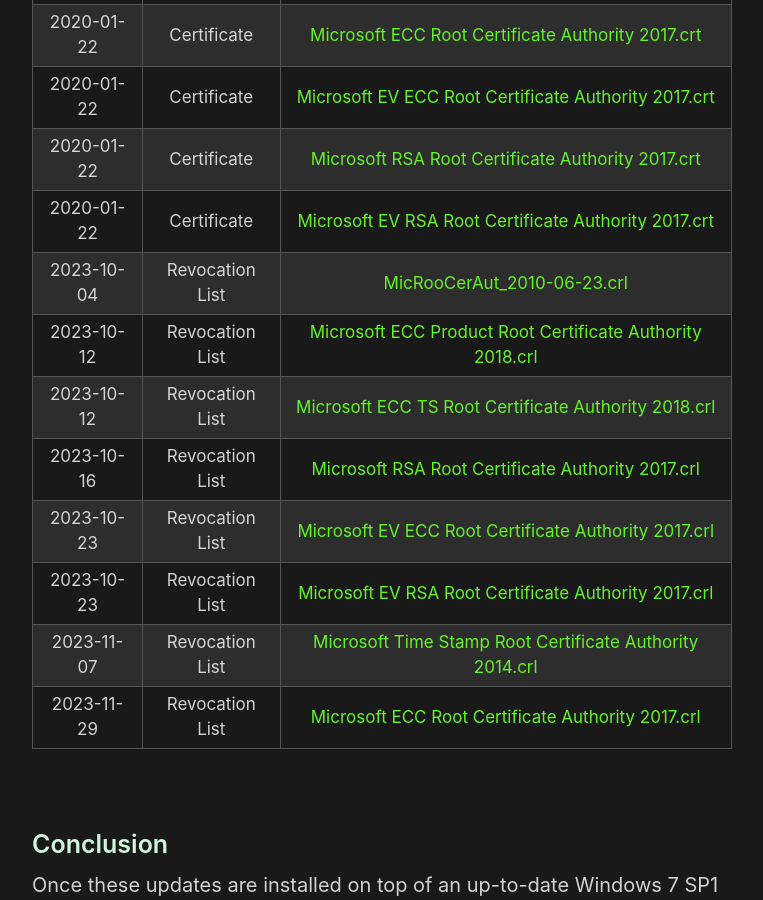
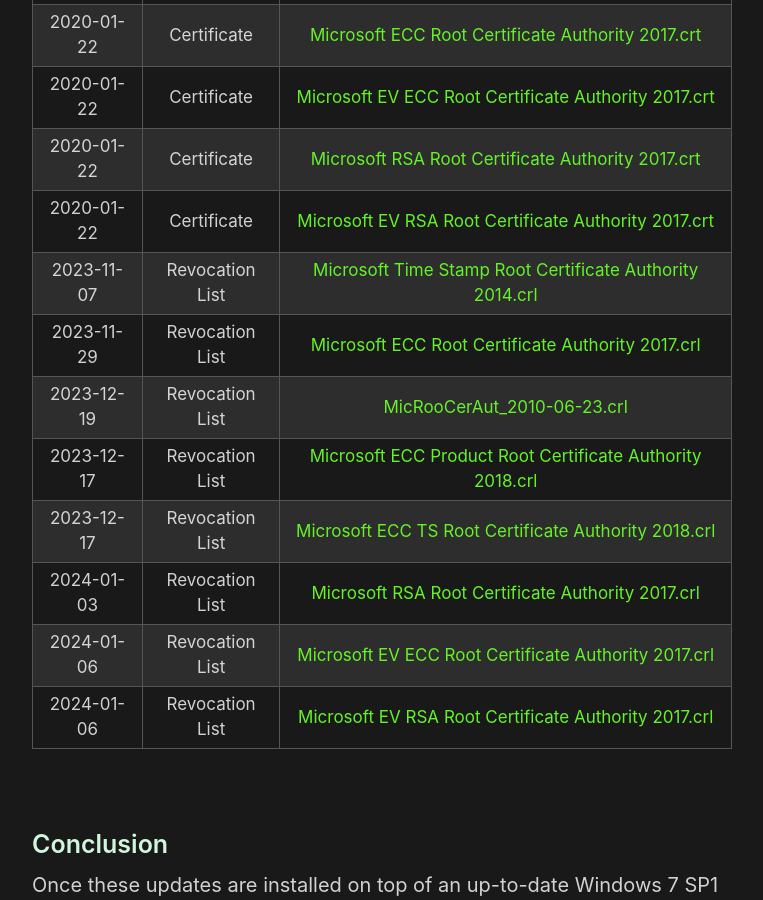
Before and after one commit to HackAndPwn/HackAndPwn.github.io, a Jekyll site: the page built from _posts/2020-05-23-windows-7-esu-patching.md, in a window 1280 px wide and 900 px high, scrolled down 15866 px. Shown: the whole window, without its empty margins (258-1021 px from the left). Built offline with Jekyll 4.4.1, drawn with Linux system fonts in a browser that asks for light colours; some of the changed text lies outside the part shown.

Commit message:
January 2024 updates

```diff
--- a/_posts/2020-05-23-windows-7-esu-patching.md
+++ b/_posts/2020-05-23-windows-7-esu-patching.md
@@ -2,7 +2,7 @@
 layout: post
 title: Windows 7 ESU Patching
 original_date: 2020-05-23
-date: 2023-12-22
+date: 2024-01-21
 ---
 
 With the May 2020 Windows 7 updates, I went on a mission to determine the minimum set of updates needed to enable all features within Windows 7, including optional hotfixes, and to have the most up-to-date installation possible.  After extensive testing, I concluded that 42 updates not offered through Windows Update would need to be installed to reach this objective.  The following sections describe the updates required and provide links to each.
@@ -125,12 +125,12 @@
 
 This section describes the latest ESU updates available for Windows 7.  All of these updates are cumulative containing fixes from all previous versions of the updates.  An ESU license is required to install these updates, and only the latest one needs to be installed.
 
-| KB Number   | Name                                      | Description | Download |
-|:-----------:|:-----------------------------------------:|-------------|:--------:|
-| KB5032383   | November 2023 Servicing Stack Update      | This update makes quality improvements to the servicing stack, which is the component that installs Windows updates. Servicing stack updates (SSU) makes sure that you have a robust and reliable servicing stack so that your devices can receive and install Microsoft updates. | [Windows6.1-KB5032383-x64.msu](https://github.com/HackAndPwn/Windows-7-Patching/raw/master/07_ESU_Updates/01_Windows6.1-KB5032383-x64.msu) <br>&nbsp;<br> [Windows6.1-KB5032383-x86.msu](https://github.com/HackAndPwn/Windows-7-Patching/raw/master/07_ESU_Updates/01_Windows6.1-KB5032383-x86.msu) |
-| KB5033433\* | December 2023 Windows 7 Cumulative Update | Security and Quality Rollup for Windows 7 SP1. | Windows6.1-KB5033433-x64.msu <br> [Part 1](https://github.com/HackAndPwn/Windows-7-Patching/raw/master/07_ESU_Updates/02_Windows6.1-KB5033433-x64.zip.001) <br> [Part 2](https://github.com/HackAndPwn/Windows-7-Patching/raw/master/07_ESU_Updates/02_Windows6.1-KB5033433-x64.zip.002) <br> [Part 3](https://github.com/HackAndPwn/Windows-7-Patching/raw/master/07_ESU_Updates/02_Windows6.1-KB5033433-x64.zip.003) <br> [Part 4](https://github.com/HackAndPwn/Windows-7-Patching/raw/master/07_ESU_Updates/02_Windows6.1-KB5033433-x64.zip.004) <br>&nbsp;<br> Windows6.1-KB5033433-x86.msu <br> [Part 1](https://github.com/HackAndPwn/Windows-7-Patching/raw/master/07_ESU_Updates/02_Windows6.1-KB5033433-x86.zip.001) <br> [Part 2](https://github.com/HackAndPwn/Windows-7-Patching/raw/master/07_ESU_Updates/02_Windows6.1-KB5033433-x86.zip.002) <br> [Part 3](https://github.com/HackAndPwn/Windows-7-Patching/raw/master/07_ESU_Updates/02_Windows6.1-KB5033433-x86.zip.003) |
-| KB5032000   | November 2023 .NET Framework 3.5.1 Update | Security and Quality Rollup for .NET Framework 3.5.1 for Windows 7 SP1. | [Windows6.1-KB5032000-x64.msu](https://github.com/HackAndPwn/Windows-7-Patching/raw/master/07_ESU_Updates/03_Windows6.1-KB5032000-x64.msu) <br>&nbsp;<br> [Windows6.1-KB5032000-x86.msu](https://github.com/HackAndPwn/Windows-7-Patching/raw/master/07_ESU_Updates/03_Windows6.1-KB5032000-x86.msu) |
-| KB5031995   | November 2023 .NET Framework 4.8 Update   | Security and Quality Rollup for .NET Framework 4.8 for Windows 7 SP1. | [ndp48-KB5031995-x64.exe](https://github.com/HackAndPwn/Windows-7-Patching/raw/master/07_ESU_Updates/04_ndp48-KB5031995-x64.exe) <br>&nbsp;<br> [ndp48-KB5031995-x86.exe](https://github.com/HackAndPwn/Windows-7-Patching/raw/master/07_ESU_Updates/04_ndp48-KB5031995-x86.exe) |
+| KB Number   | Name                                     | Description | Download |
+|:-----------:|:----------------------------------------:|-------------|:--------:|
+| KB5032383   | November 2023 Servicing Stack Update     | This update makes quality improvements to the servicing stack, which is the component that installs Windows updates. Servicing stack updates (SSU) makes sure that you have a robust and reliable servicing stack so that your devices can receive and install Microsoft updates. | [Windows6.1-KB5032383-x64.msu](https://github.com/HackAndPwn/Windows-7-Patching/raw/master/07_ESU_Updates/01_Windows6.1-KB5032383-x64.msu) <br>&nbsp;<br> [Windows6.1-KB5032383-x86.msu](https://github.com/HackAndPwn/Windows-7-Patching/raw/master/07_ESU_Updates/01_Windows6.1-KB5032383-x86.msu) |
+| KB5034169\* | January 2024 Windows 7 Cumulative Update | Security and Quality Rollup for Windows 7 SP1. | Windows6.1-KB5034169-x64.msu <br> [Part 1](https://github.com/HackAndPwn/Windows-7-Patching/raw/master/07_ESU_Updates/02_Windows6.1-KB5034169-x64.zip.001) <br> [Part 2](https://github.com/HackAndPwn/Windows-7-Patching/raw/master/07_ESU_Updates/02_Windows6.1-KB5034169-x64.zip.002) <br> [Part 3](https://github.com/HackAndPwn/Windows-7-Patching/raw/master/07_ESU_Updates/02_Windows6.1-KB5034169-x64.zip.003) <br> [Part 4](https://github.com/HackAndPwn/Windows-7-Patching/raw/master/07_ESU_Updates/02_Windows6.1-KB5034169-x64.zip.004) <br>&nbsp;<br> Windows6.1-KB5034169-x86.msu <br> [Part 1](https://github.com/HackAndPwn/Windows-7-Patching/raw/master/07_ESU_Updates/02_Windows6.1-KB5034169-x86.zip.001) <br> [Part 2](https://github.com/HackAndPwn/Windows-7-Patching/raw/master/07_ESU_Updates/02_Windows6.1-KB5034169-x86.zip.002) <br> [Part 3](https://github.com/HackAndPwn/Windows-7-Patching/raw/master/07_ESU_Updates/02_Windows6.1-KB5034169-x86.zip.003) |
+| KB5033899   | January 2024 .NET Framework 3.5.1 Update | Security and Quality Rollup for .NET Framework 3.5.1 for Windows 7 SP1. | [Windows6.1-KB5033899-x64.msu](https://github.com/HackAndPwn/Windows-7-Patching/raw/master/07_ESU_Updates/03_Windows6.1-KB5033899-x64.msu) <br>&nbsp;<br> [Windows6.1-KB5033899-x86.msu](https://github.com/HackAndPwn/Windows-7-Patching/raw/master/07_ESU_Updates/03_Windows6.1-KB5033899-x86.msu) |
+| KB5033916   | January 2024 .NET Framework 4.8 Update   | Security and Quality Rollup for .NET Framework 4.8 for Windows 7 SP1. | [ndp48-KB5033916-x64.exe](https://github.com/HackAndPwn/Windows-7-Patching/raw/master/07_ESU_Updates/04_ndp48-KB5033916-x64.exe) <br>&nbsp;<br> [ndp48-KB5033916-x86.exe](https://github.com/HackAndPwn/Windows-7-Patching/raw/master/07_ESU_Updates/04_ndp48-KB5033916-x86.exe) |
 
 \* Note: a new ESU package has been integrated into this update.  For details please see this post: [Windows 7 ESU Analysis Updates](https://hackandpwn.com/windows-7-esu-analysis-updates/).
 
@@ -150,14 +150,14 @@
 | 2020-01-22 | Certificate     | [Microsoft EV ECC Root Certificate Authority 2017.crt](https://github.com/HackAndPwn/Windows-7-Patching/raw/master/08_Certs/Microsoft%20EV%20ECC%20Root%20Certificate%20Authority%202017.crt) |
 | 2020-01-22 | Certificate     | [Microsoft RSA Root Certificate Authority 2017.crt](https://github.com/HackAndPwn/Windows-7-Patching/raw/master/08_Certs/Microsoft%20RSA%20Root%20Certificate%20Authority%202017.crt) |
 | 2020-01-22 | Certificate     | [Microsoft EV RSA Root Certificate Authority 2017.crt](https://github.com/HackAndPwn/Windows-7-Patching/raw/master/08_Certs/Microsoft%20EV%20RSA%20Root%20Certificate%20Authority%202017.crt) |
-| 2023-10-04 | Revocation List | [MicRooCerAut_2010-06-23.crl](https://github.com/HackAndPwn/Windows-7-Patching/raw/master/08_Certs/MicRooCerAut_2010-06-23.crl) |
-| 2023-10-12 | Revocation List | [Microsoft ECC Product Root Certificate Authority 2018.crl](https://github.com/HackAndPwn/Windows-7-Patching/raw/master/08_Certs/Microsoft%20ECC%20Product%20Root%20Certificate%20Authority%202018.crl) |
-| 2023-10-12 | Revocation List | [Microsoft ECC TS Root Certificate Authority 2018.crl](https://github.com/HackAndPwn/Windows-7-Patching/raw/master/08_Certs/Microsoft%20ECC%20TS%20Root%20Certificate%20Authority%202018.crl) |
-| 2023-10-16 | Revocation List | [Microsoft RSA Root Certificate Authority 2017.crl](https://github.com/HackAndPwn/Windows-7-Patching/raw/master/08_Certs/Microsoft%20RSA%20Root%20Certificate%20Authority%202017.crl) |
-| 2023-10-23 | Revocation List | [Microsoft EV ECC Root Certificate Authority 2017.crl](https://github.com/HackAndPwn/Windows-7-Patching/raw/master/08_Certs/Microsoft%20EV%20ECC%20Root%20Certificate%20Authority%202017.crl) |
-| 2023-10-23 | Revocation List | [Microsoft EV RSA Root Certificate Authority 2017.crl](https://github.com/HackAndPwn/Windows-7-Patching/raw/master/08_Certs/Microsoft%20EV%20RSA%20Root%20Certificate%20Authority%202017.crl) |
 | 2023-11-07 | Revocation List | [Microsoft Time Stamp Root Certificate Authority 2014.crl](https://github.com/HackAndPwn/Windows-7-Patching/raw/master/08_Certs/Microsoft%20Time%20Stamp%20Root%20Certificate%20Authority%202014.crl) |
 | 2023-11-29 | Revocation List | [Microsoft ECC Root Certificate Authority 2017.crl](https://github.com/HackAndPwn/Windows-7-Patching/raw/master/08_Certs/Microsoft%20ECC%20Root%20Certificate%20Authority%202017.crl) |
+| 2023-12-19 | Revocation List | [MicRooCerAut_2010-06-23.crl](https://github.com/HackAndPwn/Windows-7-Patching/raw/master/08_Certs/MicRooCerAut_2010-06-23.crl) |
+| 2023-12-17 | Revocation List | [Microsoft ECC Product Root Certificate Authority 2018.crl](https://github.com/HackAndPwn/Windows-7-Patching/raw/master/08_Certs/Microsoft%20ECC%20Product%20Root%20Certificate%20Authority%202018.crl) |
+| 2023-12-17 | Revocation List | [Microsoft ECC TS Root Certificate Authority 2018.crl](https://github.com/HackAndPwn/Windows-7-Patching/raw/master/08_Certs/Microsoft%20ECC%20TS%20Root%20Certificate%20Authority%202018.crl) |
+| 2024-01-03 | Revocation List | [Microsoft RSA Root Certificate Authority 2017.crl](https://github.com/HackAndPwn/Windows-7-Patching/raw/master/08_Certs/Microsoft%20RSA%20Root%20Certificate%20Authority%202017.crl) |
+| 2024-01-06 | Revocation List | [Microsoft EV ECC Root Certificate Authority 2017.crl](https://github.com/HackAndPwn/Windows-7-Patching/raw/master/08_Certs/Microsoft%20EV%20ECC%20Root%20Certificate%20Authority%202017.crl) |
+| 2024-01-06 | Revocation List | [Microsoft EV RSA Root Certificate Authority 2017.crl](https://github.com/HackAndPwn/Windows-7-Patching/raw/master/08_Certs/Microsoft%20EV%20RSA%20Root%20Certificate%20Authority%202017.crl) |
 
 <br>
 
@@ -528,3 +528,14 @@
 ### Update 2023-12-22
 * Replaced November 2023 Monthly Update (KB5032252) with December 2023 Monthly Update (KB5033433).
 * Updated Microsoft ECC Root Certificate Authority 2017.crl.
+
+### Update 2024-01-21
+* Replaced December 2023 Monthly Update (KB5033433) with January 2024 Monthly Update (KB5034169).
+* Replaced November 2023 .NET Framework 3.5.1 Update (KB5032000) with January 2024 .NET Framework 3.5.1 Update (KB5033899).
+* Replaced November 2023 .NET Framework 4.8 Update (KB5031995) with January 2024 .NET Framework 4.8 Update (KB5033916).
+* Updated MicRooCerAut_2010-06-23.crl.
+* Updated Microsoft ECC Product Root Certificate Authority 2018.crl.
+* Updated Microsoft ECC TS Root Certificate Authority 2018.crl.
+* Updated Microsoft RSA Root Certificate Authority 2017.crl.
+* Updated Microsoft EV ECC Root Certificate Authority 2017.crl.
+* Updated Microsoft EV RSA Root Certificate Authority 2017.crl.
```
